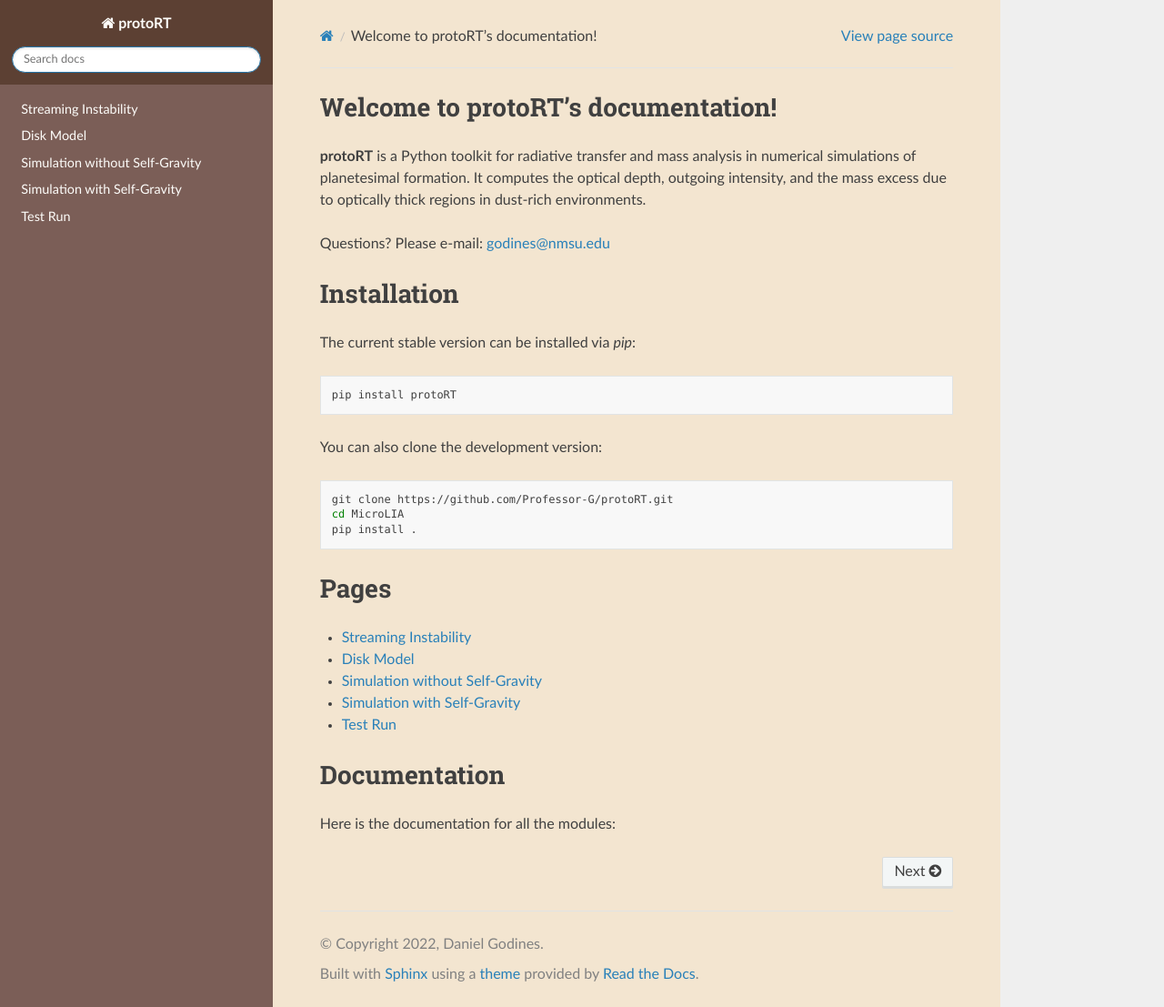
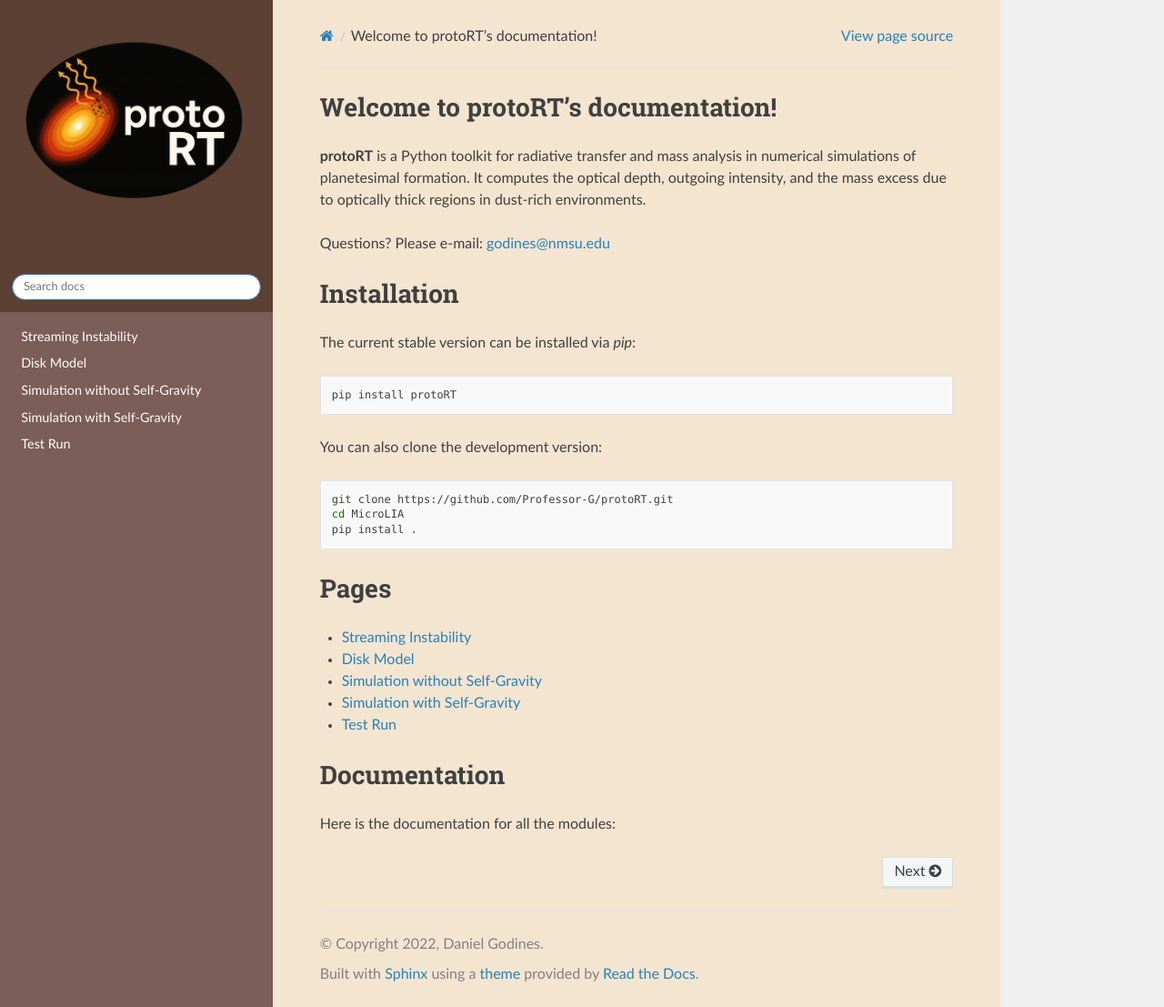
Before and after one commit to Professor-G/StreamingInstability_YJ14, a Sphinx documentation site: the page built from docs/index.rst, in a window 1280 px wide and 1107 px high. Shown: the whole window at 91% size. Built offline with Sphinx 7.4.7 and the Read the Docs theme 3.1.0, drawn with Linux system fonts in a browser that asks for light colours; pages that are not in the unit, such as notebooks, are missing from menus.

Commit message:
custom logo

```diff
--- a/docs/conf.py
+++ b/docs/conf.py
@@ -101,8 +101,8 @@
 #
 # html_theme_options = {}
 html_static_path = ["./source/_static"]
-#html_logo = "_static/.png"
-#html_theme_options = {"logo_only": True}
+html_logo = "./source/_static/logo.png"
+html_theme_options = {"logo_only": True}
 
 # Add any paths that contain custom static files (such as style sheets) here,
 # relative to this directory. They are copied after the builtin static files,
```
Also changed, not shown: docs/source/_static/logo.png (added), 1 other file.
